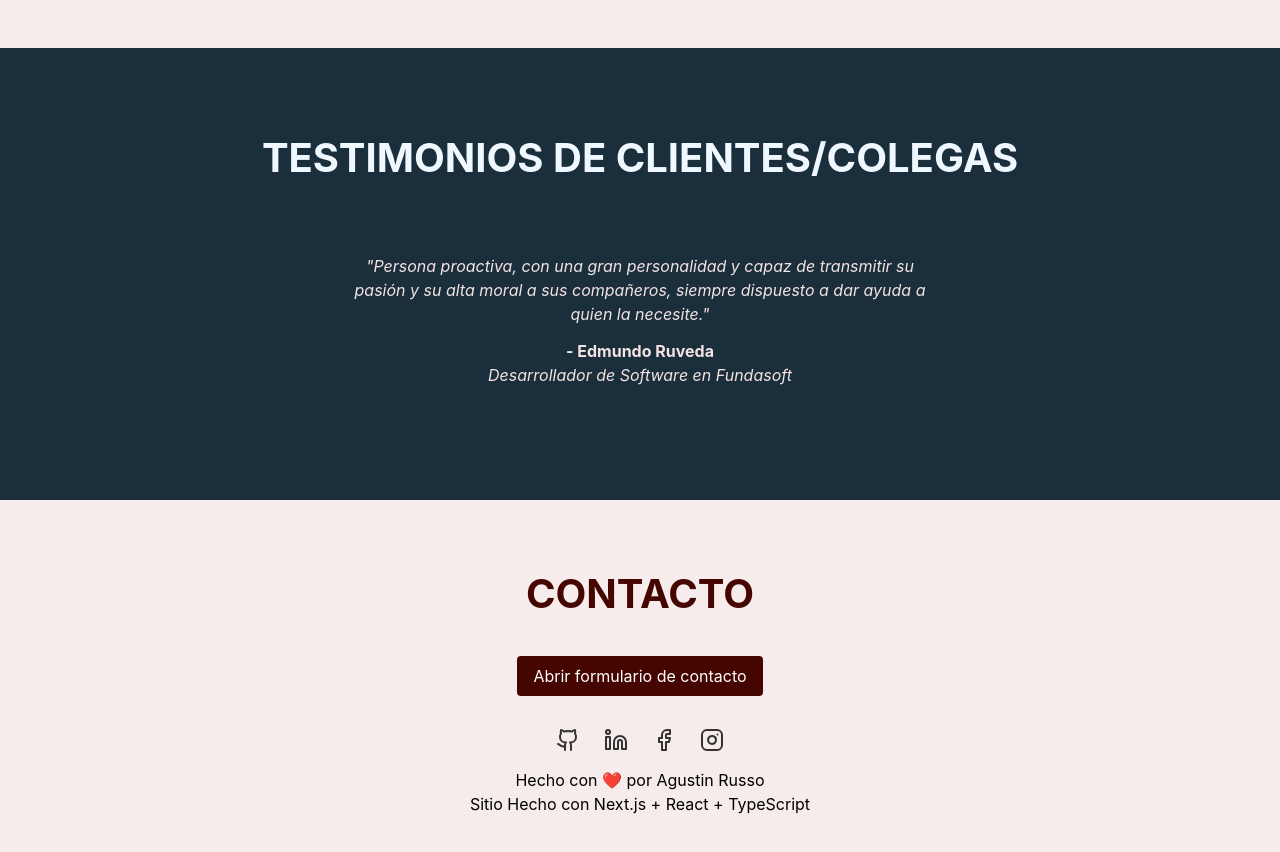
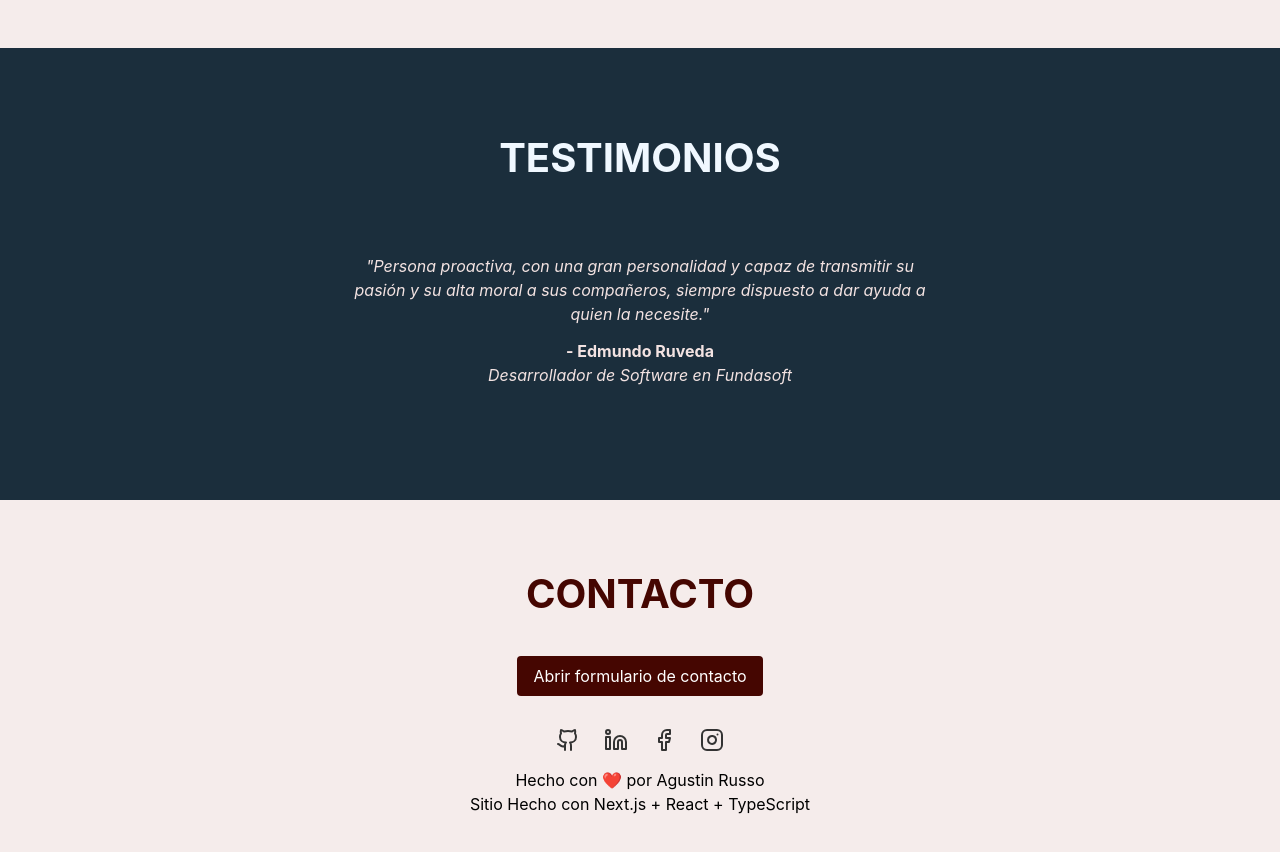
Before and after one commit to russokun/portfolio, a Next.js app: page / in a window 1280 px wide. Shown: the part 2500-3352 px from the top of the page. Built offline with nearby package versions, Linux system fonts and the light colour scheme.

Commit message:
ajustes a componentes

```diff
--- a/components/Testimonios.module.css
+++ b/components/Testimonios.module.css
@@ -7,7 +7,7 @@
   text-align: center;
   justify-content: center;
   margin-bottom: 2rem;
-  font-size: 2rem;
+  font-size: 1.8rem;
   color: aliceblue;
   font-size:40px; font-weight:700;
   text-transform:uppercase; width:100%;
--- a/components/Testimonios.tsx
+++ b/components/Testimonios.tsx
@@ -48,7 +48,7 @@ export default function Testimonios() {
 
   return (
     <section id="testimonios" className={styles.testimonios}>
-      <h2 className={styles.title}>Testimonios de Clientes/Colegas</h2>
+      <h2 className={styles.title}>Testimonios</h2>
       <div className={styles.testimonioContainer}>
         <AnimatePresence mode="wait">
           <motion.div
```
